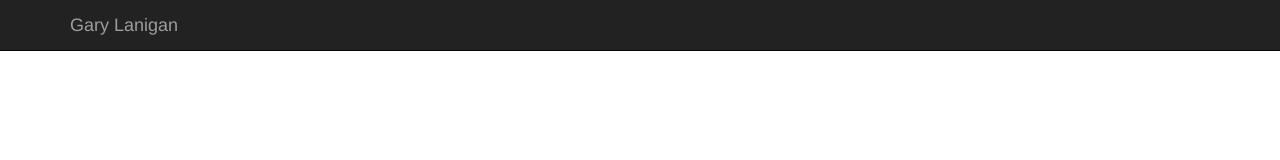
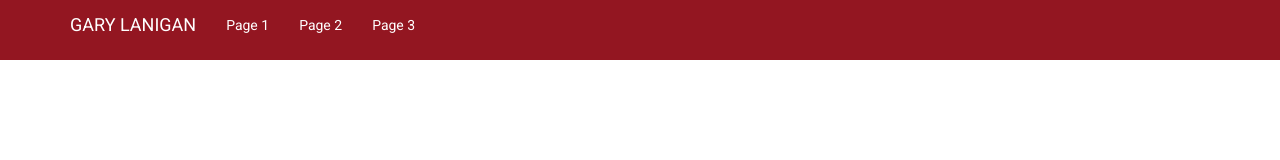
Before and after one commit to glanigan/glanigan.github.io, a plain HTML site: page index.html in a window 1280 px wide. Drawn offline with nearby package versions, Linux system fonts and the light colour scheme.

Commit message:
Basic Template Nav

```diff
--- /dev/null
+++ b/css/portfolio.css
@@ -0,0 +1,26 @@
+/*
+To change this license header, choose License Headers in Project Properties.
+To change this template file, choose Tools | Templates
+and open the template in the editor.
+*/
+/*
+    Created on : 21-Feb-2018, 19:26:24
+    Author     : garyl
+*/
+nav{
+    height:60px;
+}
+.navbar-brand{
+    font-family: 'Roboto', sans-serif;
+    font-size: 700;
+    color:#ffffff;
+
+}
+.navbar-nav a{
+    font-family: 'Roboto', sans-serif;
+    font-style: 700;
+    color:#ffffff;
+}
+.bg-primary{
+    background-color: #931621;
+}
--- a/index.html
+++ b/index.html
@@ -7,24 +7,41 @@
     <title>Gary Lanigan - Portfolio</title>
     <!-- Bootstrap core CSS -->
     <link rel="stylesheet" href="https://maxcdn.bootstrapcdn.com/bootstrap/3.3.7/css/bootstrap.min.css"/>
+    <link href="https://fonts.googleapis.com/css?family=Roboto" rel="stylesheet">
+    <link href="css/portfolio.css" rel="stylesheet" type="text/css"/>
+
 </head>
 <body>
 <div class="container">
     <!-- Navigation -->
-    <nav class="navbar navbar-inverse navbar-fixed-top">
+    <nav class="navbar navbar-fixed-top bg-primary">
         <div class="container">
              <div class="navbar-header">
-                <button type="button" class="navbar-toggle collapsed" data-toggle="collapse" data-target="#exampleNavComponents" aria-expanded"false">
-                    <i class="glyphicon glyphicon-align-center"></i>
+                <button type="button" class="navbar-toggle collapsed" data-toggle="collapse" data-target="#navbarResponsive" aria-controls="navbarResponsive" aria-expanded="false" aria-label="Toggle navigation">
+                    <i class="glyphicon glyphicon-align-justify"></i>
                 </button>
 
                 <!-- Navbar Brand -->
-                <a href="#" class="navbar-brand">
+                <a href="#" class="navbar-brand text-uppercase text-white">
                     Gary Lanigan
                 </a>
             </div>
+            <div class="collapse navbar-collapse" id="navbarResponsive">
+                <!-- Navbar Menu -->
+                <ul class="nav navbar-nav">
+                    <li class="active">
+                        <a href="#">Page 1</a>
+                    </li>
+                    <li>
+                        <a href="#">Page 2</a>
+                    </li>
+                    <li>
+                        <a href="#">Page 3</a>
+                    </li>
+                </ul>
+            </div>
+        </div>
 
-        </div>
     </nav>
 
 
```
